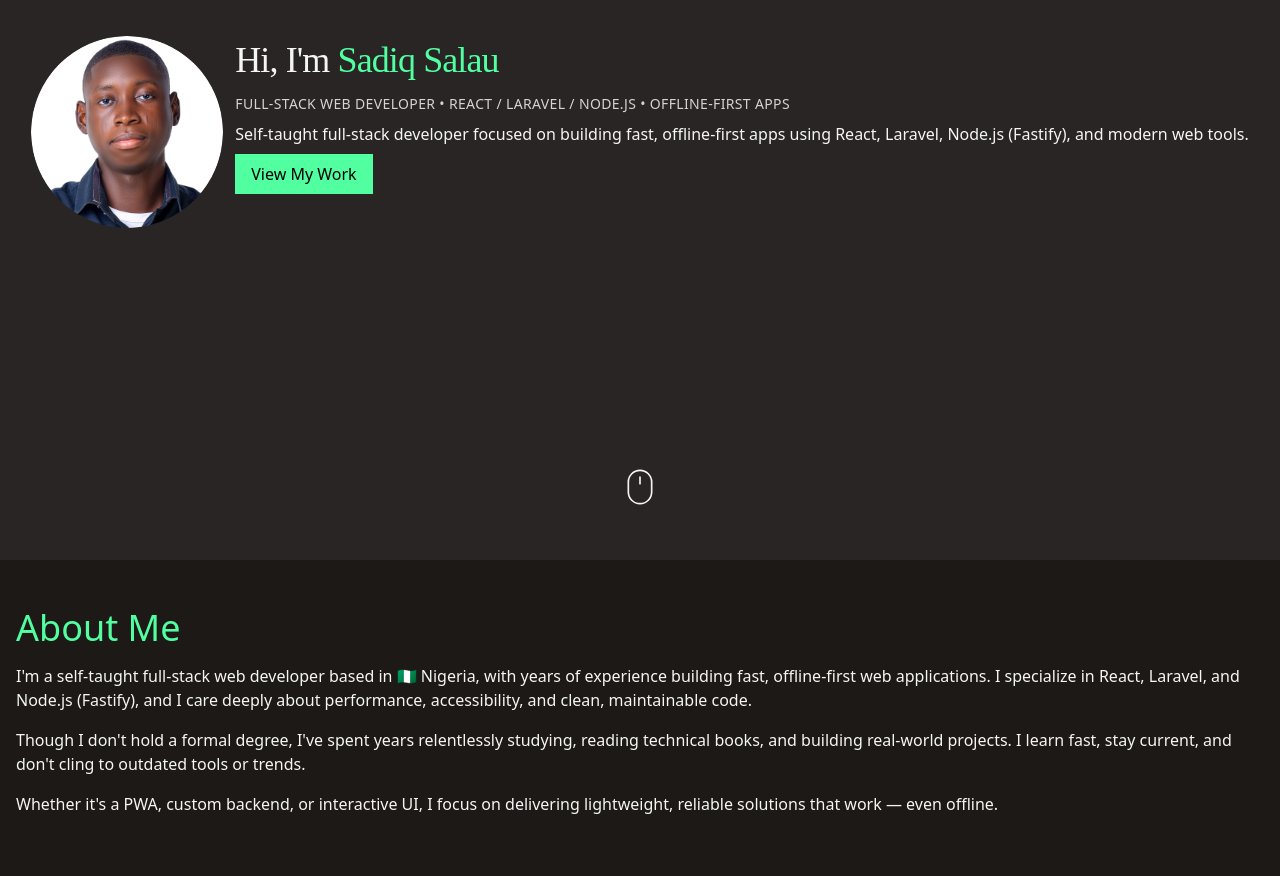
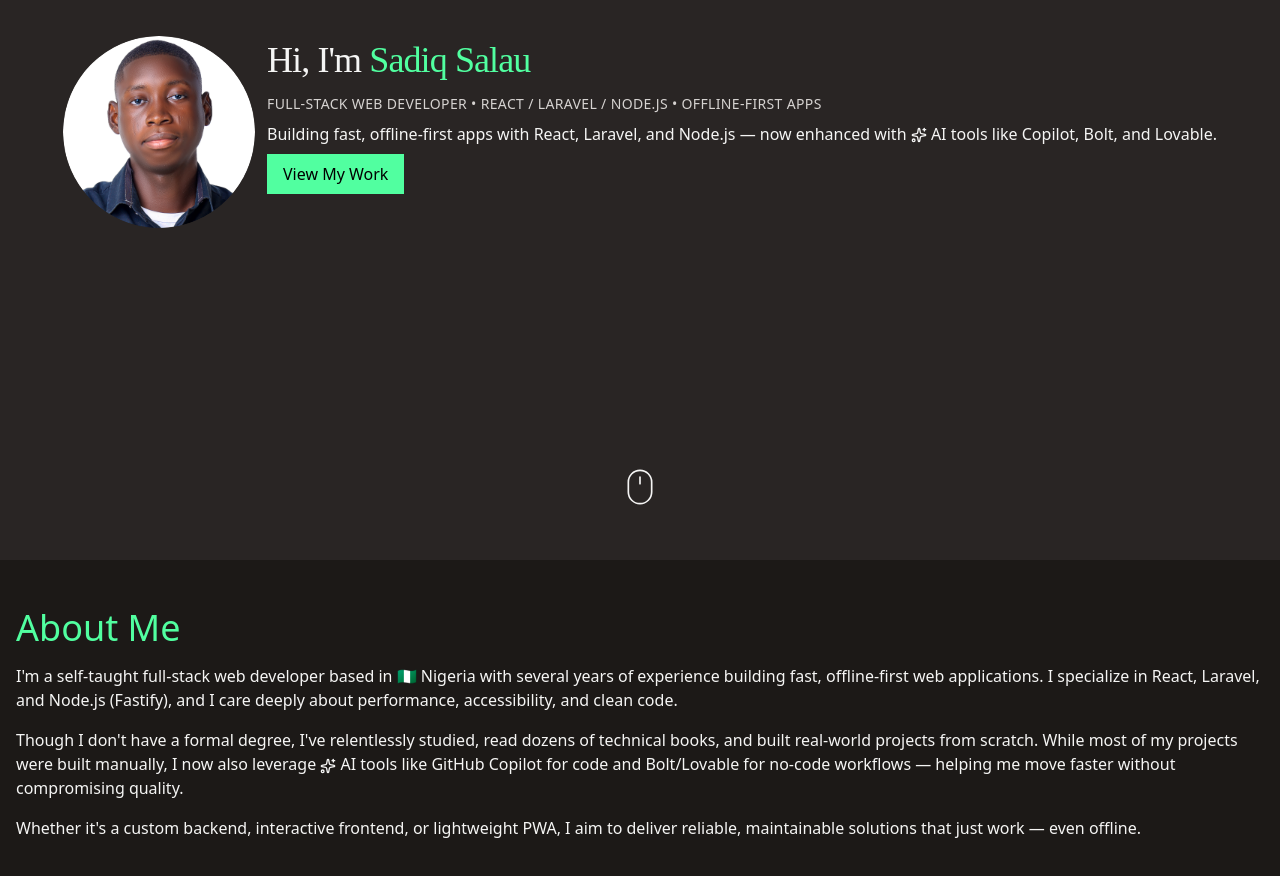
Before and after one commit to sadiqsalau/sadiqsalau-portfolio, a React (Vite) app: page / in a window 1280 px wide. Shown: the part 240-1116 px from the top of the page. Built offline with nearby package versions, Linux system fonts and the light colour scheme.

Commit message:
feat: Include AI tools

```diff
--- a/src/components/About.tsx
+++ b/src/components/About.tsx
@@ -1,23 +1,29 @@
+import { LucideSparkles } from "lucide-react";
+
 export default function About() {
   return (
     <section className="mx-auto max-w-7xl py-12 px-4 flex flex-col gap-4">
       <h1 className="text-4xl font-thin text-green-500">About Me</h1>
       <p>
-        I'm a self-taught full-stack web developer based in 🇳🇬 Nigeria, with
-        years of experience building fast, offline-first web applications. I
-        specialize in React, Laravel, and Node.js (Fastify), and I care deeply
-        about performance, accessibility, and clean, maintainable code.
+        I'm a self-taught full-stack web developer based in 🇳🇬 Nigeria with
+        several years of experience building fast, offline-first web
+        applications. I specialize in React, Laravel, and Node.js (Fastify), and
+        I care deeply about performance, accessibility, and clean code.
       </p>
 
       <p>
-        Though I don't hold a formal degree, I've spent years relentlessly
-        studying, reading technical books, and building real-world projects. I
-        learn fast, stay current, and don't cling to outdated tools or trends.
+        Though I don't have a formal degree, I've relentlessly studied, read
+        dozens of technical books, and built real-world projects from scratch.
+        While most of my projects were built manually, I now also leverage{" "}
+        <LucideSparkles className="inline-flex size-4" /> AI tools like GitHub
+        Copilot for code and Bolt/Lovable for no-code workflows — helping me
+        move faster without compromising quality.
       </p>
 
       <p>
-        Whether it's a PWA, custom backend, or interactive UI, I focus on
-        delivering lightweight, reliable solutions that work — even offline.
+        Whether it's a custom backend, interactive frontend, or lightweight PWA,
+        I aim to deliver reliable, maintainable solutions that just work — even
+        offline.
       </p>
     </section>
   );
--- a/src/components/Hero.tsx
+++ b/src/components/Hero.tsx
@@ -1,4 +1,4 @@
-import { LucideMouse } from "lucide-react";
+import { LucideMouse, LucideSparkles } from "lucide-react";
 
 import HeroProfilePicture from "../assets/images/hero-profile-picture.png?w=384&h=384&format=webp";
 import { cn } from "../lib/utils";
@@ -36,9 +36,10 @@ export default function Hero() {
 
             {/* Description */}
             <p className="max-md:text-center">
-              Self-taught full-stack developer focused on building fast,
-              offline-first apps using React, Laravel, Node.js (Fastify), and
-              modern web tools.
+              Building fast, offline-first apps with React, Laravel, and Node.js
+              — now enhanced with{" "}
+              <LucideSparkles className="inline-flex size-4" /> AI tools like
+              Copilot, Bolt, and Lovable.
             </p>
 
             {/* CTA Button */}
```
